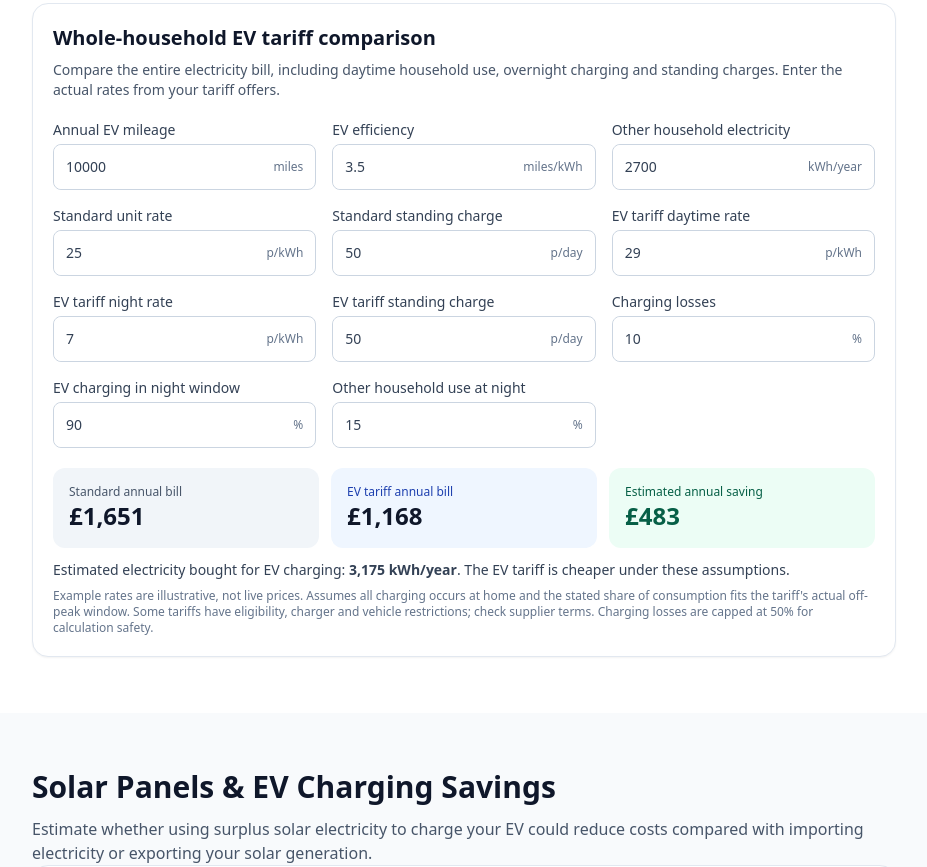
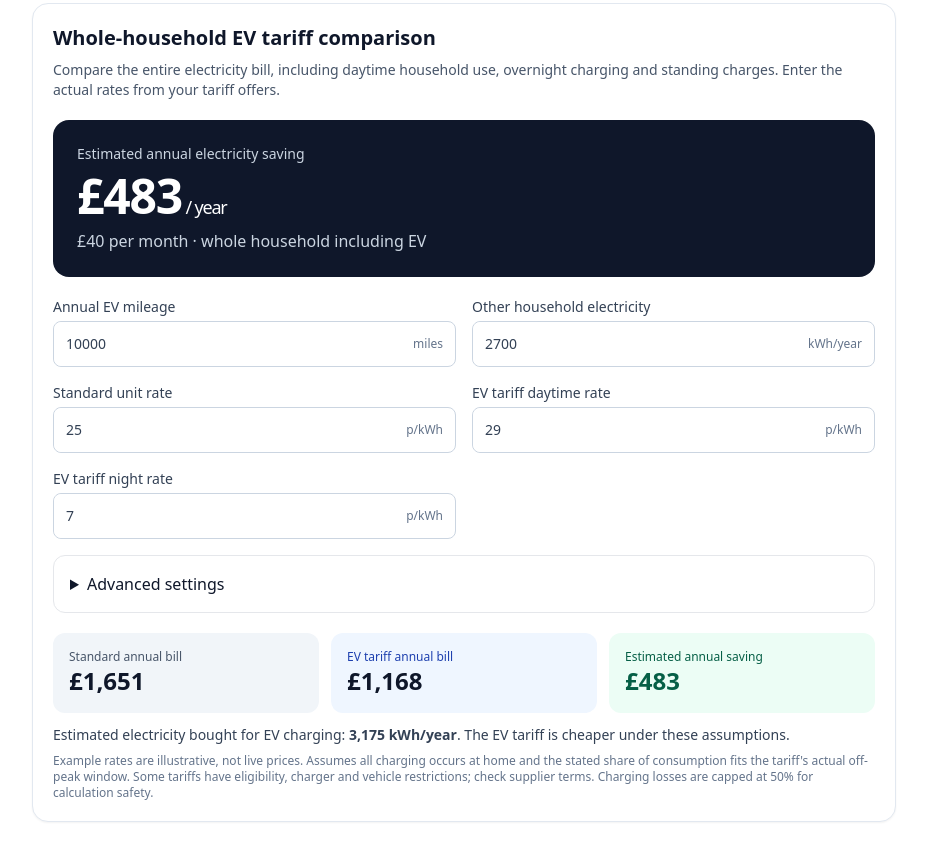
Before and after one commit to nxd519-rgb/uk-energy-checker, a Next.js app: page / in a window 1280 px wide. Shown: the part 3140-4007 px from the top of the page, without its empty margins (176-1103 px from the left). Built offline with nearby package versions, Linux system fonts and the light colour scheme.

Commit message:
Simplify customer experience and highlight savings

```diff
--- a/components/SmartEVTariffComparison.tsx
+++ b/components/SmartEVTariffComparison.tsx
@@ -14,12 +14,13 @@ export default function SmartEVTariffComparison(){
  return <section className="mt-5 rounded-2xl border border-slate-200 bg-white p-5 shadow-sm">
   <h3 className="text-xl font-bold text-slate-900">Whole-household EV tariff comparison</h3>
   <p className="mt-2 text-sm text-slate-600">Compare the entire electricity bill, including daytime household use, overnight charging and standing charges. Enter the actual rates from your tariff offers.</p>
-  <div className="mt-5 grid gap-4 sm:grid-cols-2 lg:grid-cols-3">
-   <Field label="Annual EV mileage" value={miles} set={setMiles} unit="miles"/><Field label="EV efficiency" value={eff} set={setEff} unit="miles/kWh"/><Field label="Other household electricity" value={house} set={setHouse} unit="kWh/year"/>
-   <Field label="Standard unit rate" value={standard} set={setStandard} unit="p/kWh"/><Field label="Standard standing charge" value={standardStanding} set={setStandardStanding} unit="p/day"/><Field label="EV tariff daytime rate" value={day} set={setDay} unit="p/kWh"/>
-   <Field label="EV tariff night rate" value={night} set={setNight} unit="p/kWh"/><Field label="EV tariff standing charge" value={evStanding} set={setEvStanding} unit="p/day"/><Field label="Charging losses" value={loss} set={setLoss} unit="%"/>
+  <div className="mt-5 rounded-2xl bg-slate-900 p-6 text-white" aria-live="polite"><p className="text-sm text-slate-300">{saving>=0?"Estimated annual electricity saving":"Estimated extra annual electricity cost"}</p><p className="mt-2 text-5xl font-extrabold tracking-tight">{money(Math.abs(saving))}<span className="text-lg font-normal"> / year</span></p><p className="mt-2 text-slate-300">{money(Math.abs(saving)/12)} per month · whole household including EV</p></div>
+  <div className="mt-5 grid gap-4 sm:grid-cols-2">
+   <Field label="Annual EV mileage" value={miles} set={setMiles} unit="miles"/><Field label="Other household electricity" value={house} set={setHouse} unit="kWh/year"/>
+   <Field label="Standard unit rate" value={standard} set={setStandard} unit="p/kWh"/><Field label="EV tariff daytime rate" value={day} set={setDay} unit="p/kWh"/>
+   <Field label="EV tariff night rate" value={night} set={setNight} unit="p/kWh"/></div><details className="mt-4 rounded-xl border p-4"><summary className="cursor-pointer font-medium">Advanced settings</summary><div className="mt-4 grid gap-4 sm:grid-cols-2"><Field label="EV efficiency" value={eff} set={setEff} unit="miles/kWh"/><Field label="Standard standing charge" value={standardStanding} set={setStandardStanding} unit="p/day"/><Field label="EV tariff standing charge" value={evStanding} set={setEvStanding} unit="p/day"/><Field label="Charging losses" value={loss} set={setLoss} unit="%"/>
    <Field label="EV charging in night window" value={evNight} set={v=>setEvNight(Math.min(100,v))} unit="%"/><Field label="Other household use at night" value={homeNight} set={v=>setHomeNight(Math.min(100,v))} unit="%"/>
-  </div>
+  </div></details>
   <div className="mt-5 grid gap-3 sm:grid-cols-3">
    <div className="rounded-xl bg-slate-100 p-4"><p className="text-xs text-slate-600">Standard annual bill</p><p className="text-2xl font-bold">{money(standardAnnual)}</p></div>
    <div className="rounded-xl bg-blue-50 p-4"><p className="text-xs text-blue-800">EV tariff annual bill</p><p className="text-2xl font-bold">{money(evAnnual)}</p></div>
```
